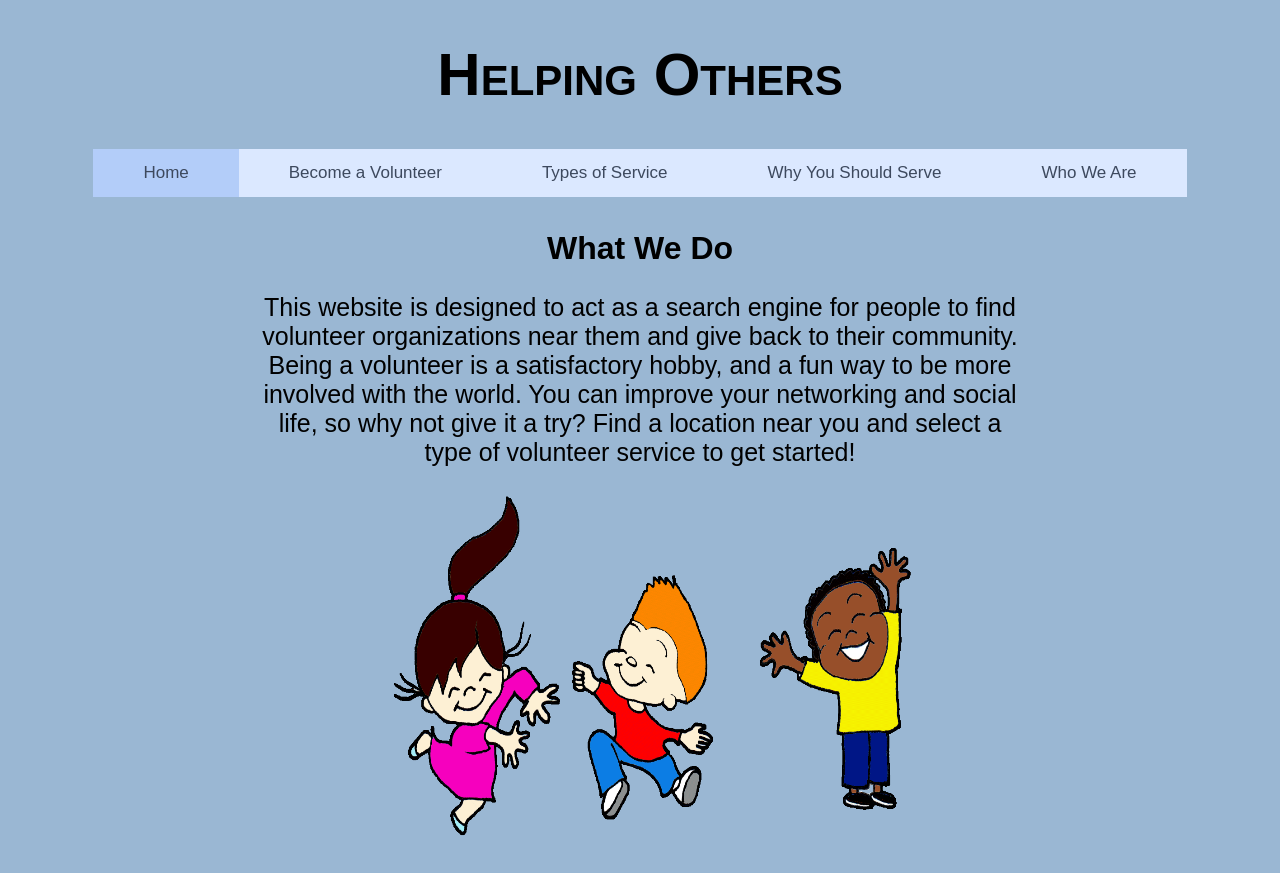
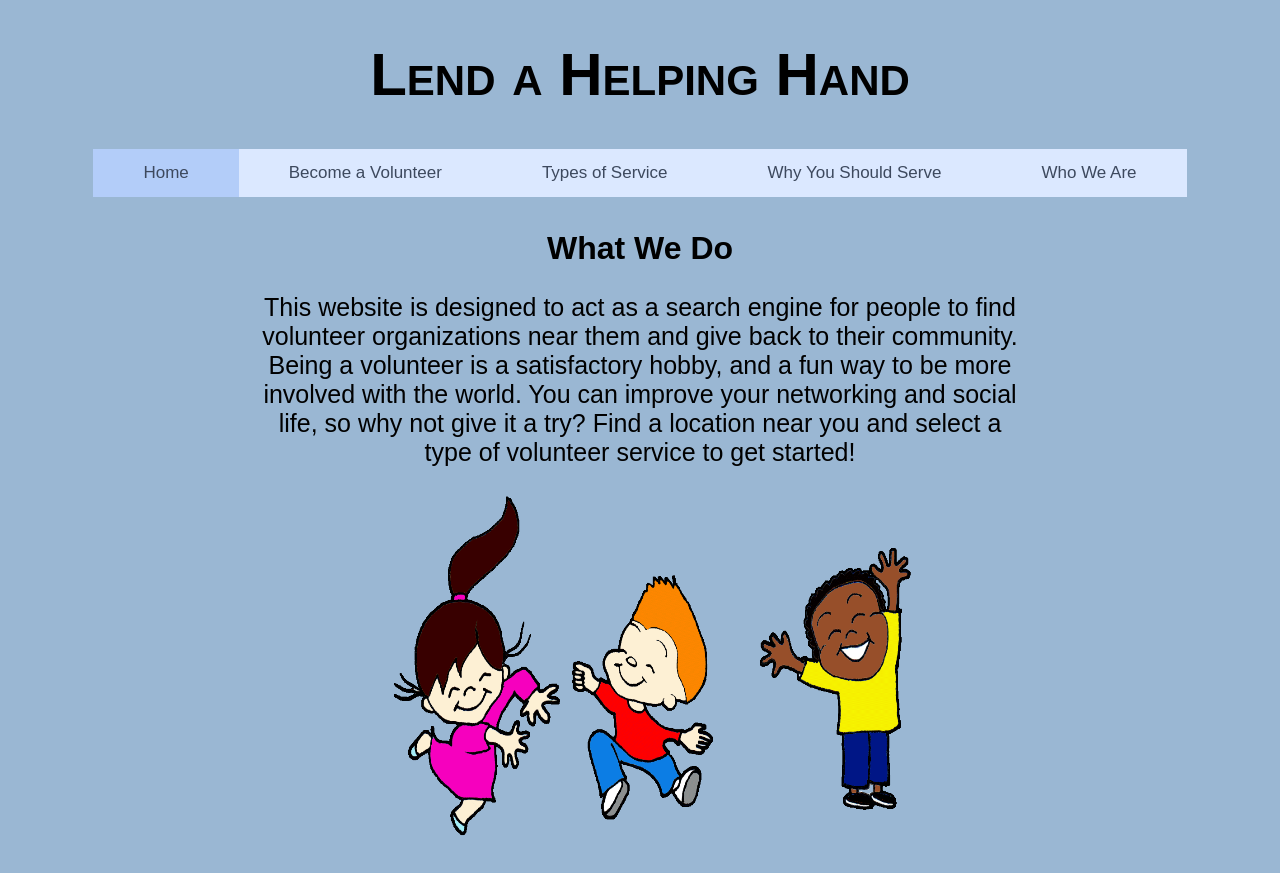
Before and after one commit to karla-ravin/helping_hand, a plain HTML site: page index.html in a window 1280 px wide. Drawn offline with Linux system fonts and the light colour scheme.

Commit message:
Add files via upload

```diff
--- a/index.html
+++ b/index.html
@@ -7,7 +7,7 @@
   </head>
 
   <body>
-    <h1><a href="index.html"> Helping Others </a></h1>
+    <h1><a href="index.html"> Lend a Helping Hand </a></h1>
     <div class="container">
       <ul id="menu">
       <li><a href="index.html" class="current">Home</a></li>
```
Also changed, not shown: results.html (+1 -1 lines), typesofservices.html (+1 -1 lines), volunteer.html (+1 -1 lines), who.html (+1 -1 lines), why_serve.html (+1 -1 lines).
